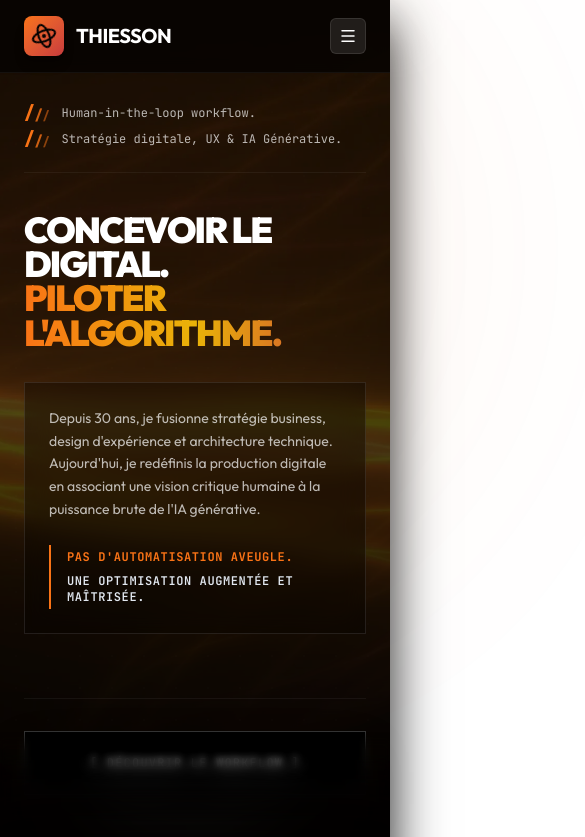
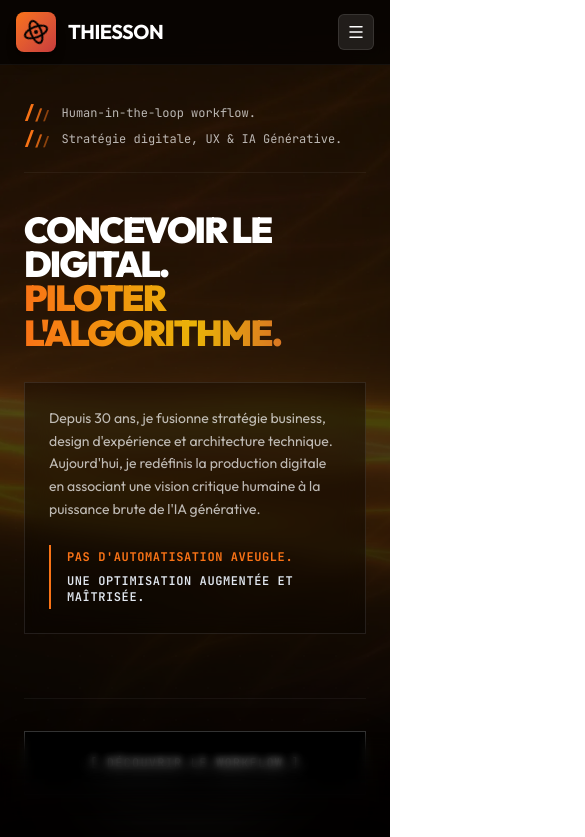
Before and after one commit to mist3rth/presentMe, a React (Vite) app: page / in a window 390 px wide. Shown: the top 837 px of the page, 585 px wide, since content can reach past the window. Built offline with nearby package versions, Linux system fonts and the light colour scheme.

Commit message:
fix(mobile): prevent horizontal scroll overflow on mobile using overflow-x-clip and responsive px-4 on header

```diff
--- a/src/App.tsx
+++ b/src/App.tsx
@@ -142,10 +142,10 @@ export default function App() {
 
 
   return (
-    <div className="relative min-h-screen bg-[#050302] text-white flex flex-col font-sans selection:bg-[#F97316] selection:text-white">
+    <div className="relative min-h-screen bg-[#050302] text-white flex flex-col font-sans selection:bg-[#F97316] selection:text-white max-w-full overflow-x-clip">
       <Header />
       {/* Main Content Wrapper for Sticky Footer Reveal */}
-      <div className="relative z-20 bg-[#050302] shadow-[0_20px_50px_rgba(0,0,0,0.9)] flex flex-col w-full pb-16">
+      <div className="relative z-20 bg-[#050302] shadow-[0_20px_50px_rgba(0,0,0,0.9)] flex flex-col w-full pb-16 max-w-full overflow-x-clip">
         {/* GRID OVERLAY */}
       <div className="absolute inset-0 bg-[radial-gradient(circle_at_center,rgba(255,255,255,0.03)_1px,transparent_1px)] bg-[size:32px_32px] pointer-events-none opacity-20 z-0"></div>
 
--- a/src/components/Header.tsx
+++ b/src/components/Header.tsx
@@ -46,12 +46,12 @@ export default function Header() {
 
   return (
     <>
-      <header className={`fixed top-0 left-0 right-0 z-[200] transition-all duration-300 ${
+      <header className={`fixed top-0 left-0 right-0 z-[200] max-w-full transition-all duration-300 ${
         isScrolled || isMenuOpen
-          ? "bg-[#050302]/95 backdrop-blur-md border-b border-white/10 py-4 shadow-lg shadow-black/40"
-          : "bg-[#050302]/80 md:bg-transparent border-b border-white/5 md:border-transparent py-4 md:py-6 backdrop-blur-sm md:backdrop-blur-none"
+          ? "bg-[#050302]/95 backdrop-blur-md border-b border-white/10 py-3 md:py-4 shadow-lg shadow-black/40"
+          : "bg-[#050302]/80 md:bg-transparent border-b border-white/5 md:border-transparent py-3 md:py-6 backdrop-blur-sm md:backdrop-blur-none"
       }`}>
-        <div className="max-w-6xl mx-auto px-6 md:px-12 flex justify-between items-center w-full">
+        <div className="max-w-6xl mx-auto px-4 sm:px-6 md:px-12 flex justify-between items-center w-full">
           {/* Logo */}
           <div
             className="flex items-center gap-3 group cursor-pointer shrink-0"
```
